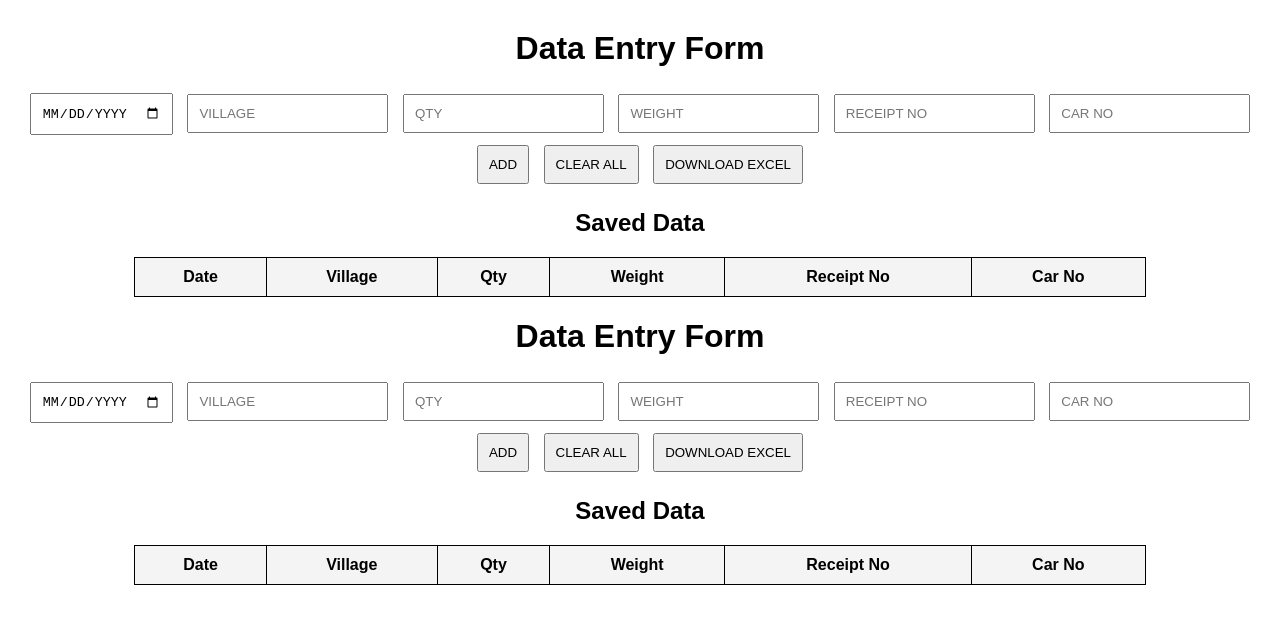
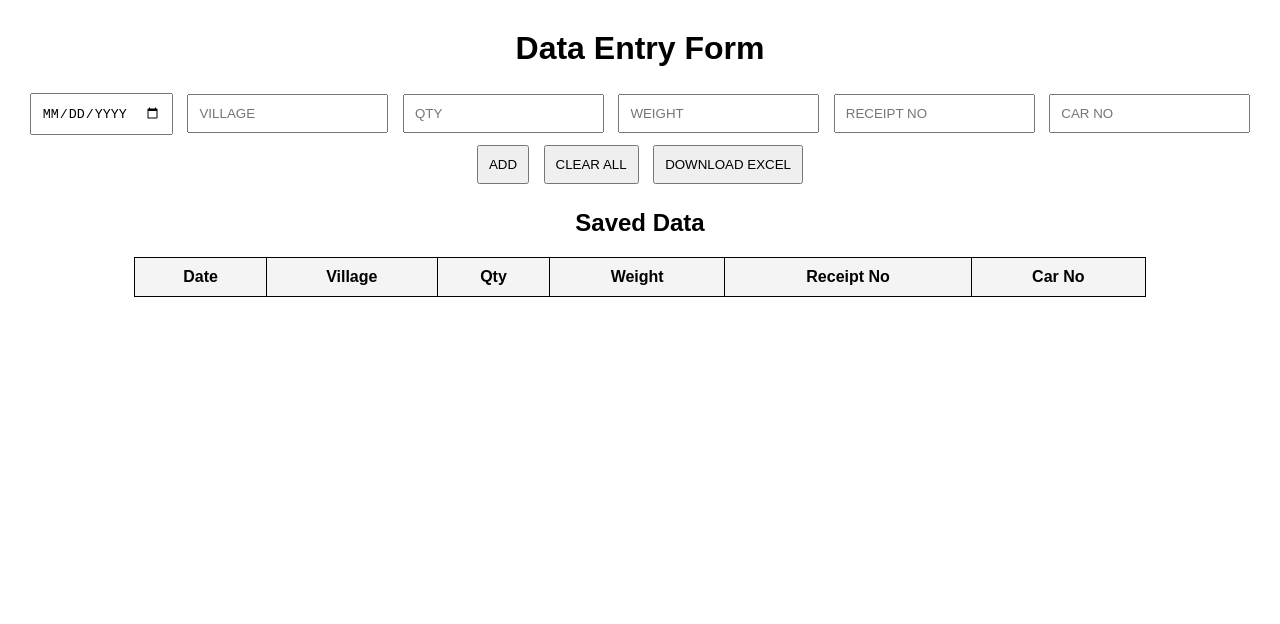
Before and after one commit to samra200/Car-data-entry, a plain HTML site: page index.html in a window 1280 px wide. Drawn offline with Linux system fonts and the light colour scheme; a script that the page names is missing.

Commit message:
Add files via upload

```diff
--- a/index.html
+++ b/index.html
@@ -1,49 +1,3 @@
-<!DOCTYPE html>
-<html>
-<head>
-    <title>Data Entry Form</title>
-    <script src="https://cdnjs.cloudflare.com/ajax/libs/xlsx/0.17.3/xlsx.full.min.js"></script>
-    <style>
-        body { font-family: Arial, sans-serif; text-align: center; margin-top: 30px; }
-        input, button { padding: 10px; margin: 5px; text-transform: uppercase; }
-        table { width: 80%; margin: auto; border-collapse: collapse; margin-top: 20px; }
-        th, td { border: 1px solid black; padding: 10px; text-align: center; }
-        th { background: #f4f4f4; }
-        button { cursor: pointer; }
-    </style>
-</head>
-<body>
-
-    <h1>Data Entry Form</h1>
-
-    <input type="date" id="dateInput">
-    <input type="text" id="villageInput" placeholder="Village">
-    <input type="number" id="qtyInput" placeholder="Qty">
-    <input type="number" id="weightInput" placeholder="Weight">
-    <input type="number" id="receiptInput" placeholder="Receipt No" oninput="validateReceipt()">
-    <input type="text" id="carInput" placeholder="Car No">
-
-    <br>
-    <button onclick="addData()">Add</button>
-    <button onclick="clearData()">Clear All</button>
-    <button onclick="downloadExcel()">Download Excel</button>
-
-    <h2>Saved Data</h2>
-    <table>
-        <thead>
-            <tr>
-                <th>Date</th>
-                <th>Village</th>
-                <th>Qty</th>
-                <th>Weight</th>
-                <th>Receipt No</th>
-                <th>Car No</th>
-            </tr>
-        </thead>
-        <tbody id="dataList"></tbody>
-    </table>
-
-    <script>
 <!DOCTYPE html>
 <html>
 <head>
```
